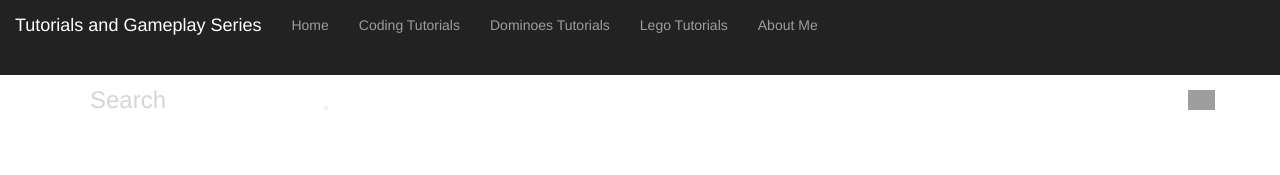
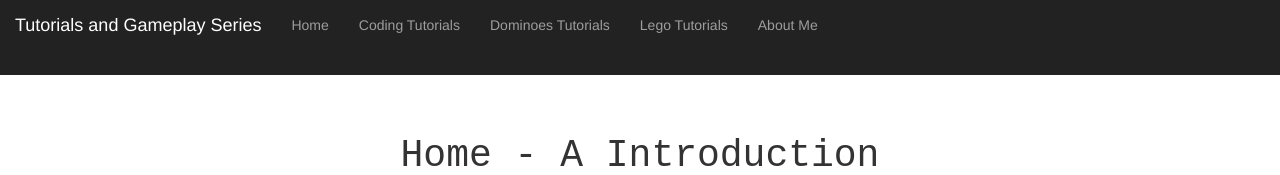
Before and after one commit to tutorialsgameplayseries123/channel, a plain HTML site: page index.html in a window 1280 px wide. Shown: the top 175 px of the page. Drawn offline with nearby package versions, Linux system fonts and the light colour scheme; grey boxes are pictures that could not be loaded; a script that the page names is missing.

Commit message:
Update index.html

```diff
--- a/index.html
+++ b/index.html
@@ -43,13 +43,6 @@
                     <a href="https://www.youtube.com/channel/UCHBqvpbKrq4nOfcSVBDuquQ">!!  Suscribe To My Channel  !!</a>
                 </marquee>
                 </nav>
-                <div class="container">
-                  <form class="Oflox-Search-box" role="search" method="get"
-                  action="https://tutorialsgameplayseries123.github.io/channel/"><input type="text" maxlength="12" placeholder="Search" class="searchbar">
-                  <button type="submit" class="oflox-
-                  search__button"> <img src="https://images-na.ssl-images-amazon.com/images/I/41gYkruZM2L.png" alt="search icon" class="button">
-                </button></form>
-                </div>
                 <br>
                 <br>
                 <section>
```
